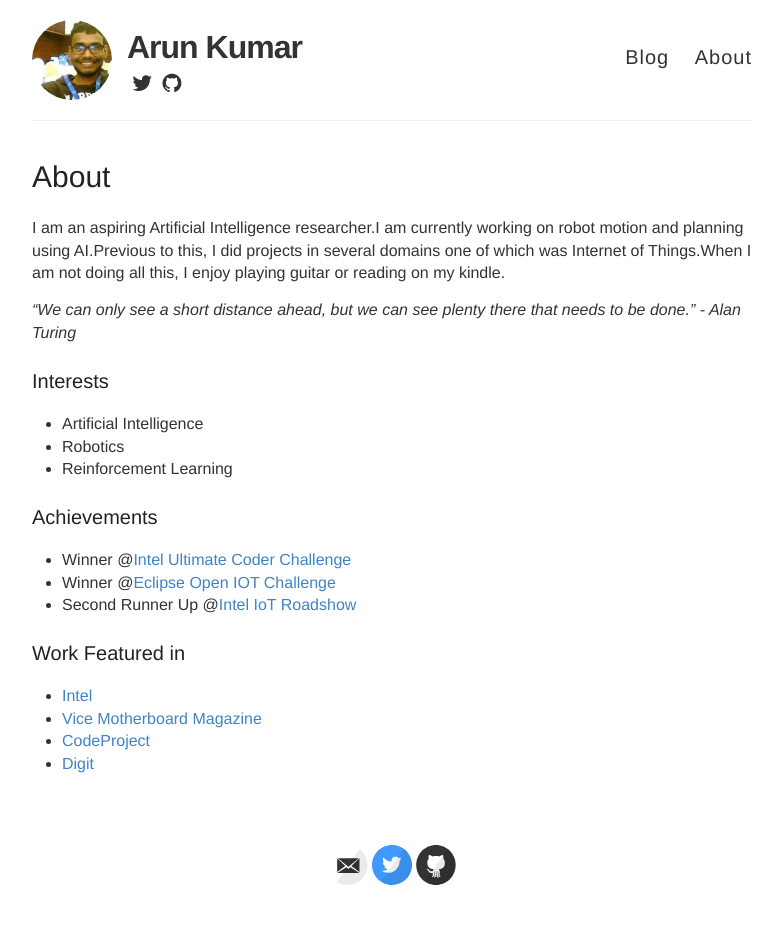
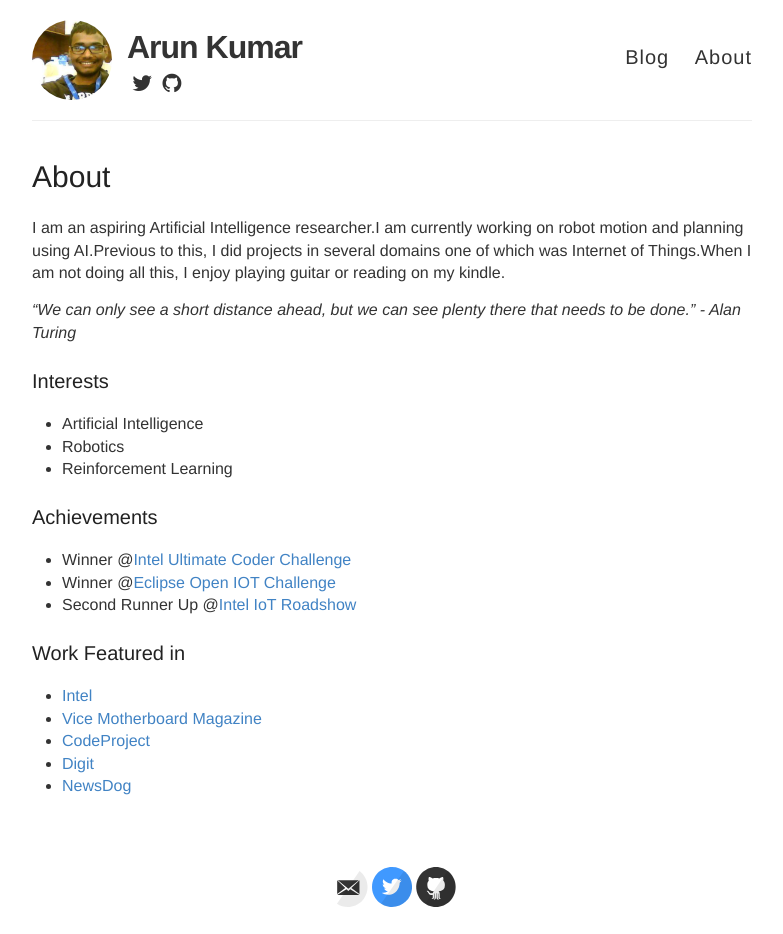
Before and after one commit to ioarun/ioarun.github.io, a Jekyll site: the page built from about.md, in a window 1280 px wide. Shown: the whole page, without its empty margins (248-1031 px from the left). Built offline with Jekyll 4.4.1, drawn with Linux system fonts in a browser that asks for light colours; nearby versions of some CDN libraries; some web fonts are replaced; before the commit the page ends 911 px from its top, so only the background shows below that.

Commit message:
Update about.md

```diff
--- a/about.md
+++ b/about.md
@@ -27,3 +27,4 @@
 * [Vice Motherboard Magazine](https://motherboard.vice.com/en_us/article/a-cognitive-healthcare-system-is-changing-medical-practices-in-remote-areas)
 * [CodeProject](https://www.codeproject.com/articles/1165860/WebControls/)
 * [Digit](http://www.digit.in/apps/intel-ultimate-coder-challenge-for-iot-what-is-team-vaidya-up-to-now-33481.html)
+* [NewsDog](http://www.newsdog.today/a/article/5776231a76f3dffb593291ae/)
```
